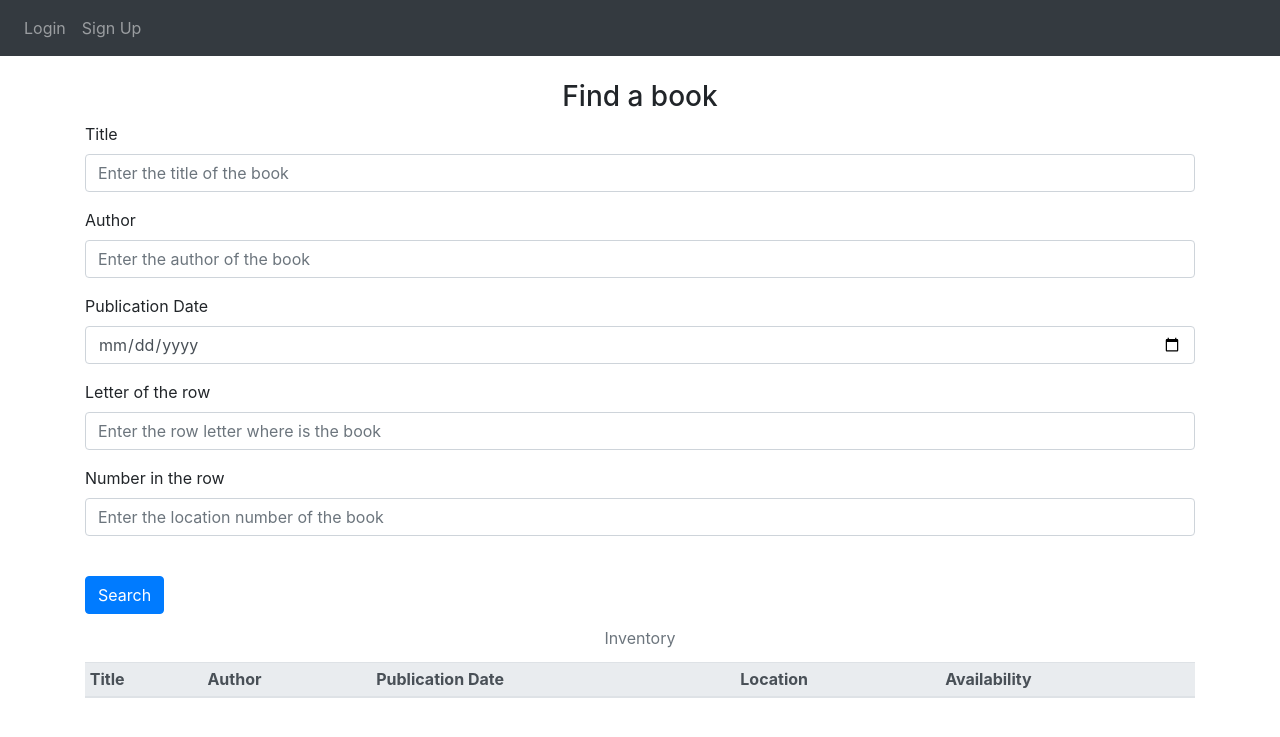
After one commit to jules2802/LibraryProjectManadge, a Flask app: page /find-book in a window 1280 px wide. The commit adds this page. Shown: the top 737 px of the page. Run offline with Flask 2, Linux system fonts and the light colour scheme; data that the repository does not hold is empty; some libraries are stand-ins or nearby versions.

Commit message:
add search for a book and borrow a book feature

```diff
--- a/website/templates/book_location.html
+++ b/website/templates/book_location.html
@@ -24,7 +24,7 @@
                     <th><input type="number" class="form-control" id="rowNumber" name="rowNumber" placeholder="Number"/>
                     </th>
                     <th>
-                        <input type="submit" value="Modify" class="btn btn-primary"></input>
+                        <input type="submit" value="Modify" class="btn btn-primary">
                         <input type="hidden" name="book" value="{{ book.id }}">
                     </th>
                 </form>
--- /dev/null
+++ b/website/templates/find_book.html
@@ -0,0 +1,109 @@
+{% extends "header.html" %} {% block title %}Find a book{% endblock %} {% block content %}
+    </br>
+    <form method="POST">
+        <h3 align="center">Find a book</h3>
+        <div class="form-group">
+            <label for="title">Title</label>
+            <input
+                    type="text"
+                    class="form-control"
+                    id="title"
+                    name="title"
+                    placeholder="Enter the title of the book"
+            />
+        </div>
+        <div class="form-group">
+            <label for="author">Author</label>
+            <input
+                    type="text"
+                    class="form-control"
+                    id="author"
+                    name="author"
+                    placeholder="Enter the author of the book"
+            />
+        </div>
+        <div class="form-group">
+            <label for="publicationDate">Publication Date</label>
+            <input
+                    type="date"
+                    class="form-control"
+                    id="publicationDate"
+                    name="publicationDate"
+                    placeholder="Enter the publication date of the book"
+            />
+        </div>
+        <div class="form-group">
+            <label for="rowLetter">Letter of the row</label>
+            <input
+                    type="text"
+                    class="form-control"
+                    id="rowLetter"
+                    name="rowLetter"
+                    placeholder="Enter the row letter where is the book"
+            />
+        </div>
+        <div class="form-group">
+            <label for="rowNumber">Number in the row</label>
+            <input
+                    type="number"
+                    class="form-control"
+                    id="rowNumber"
+                    name="rowNumber"
+                    placeholder="Enter the location number of the book"
+            />
+        </div>
+        <br/>
+        <input type="hidden" name="search" value="1" >
+        <input type="submit" value="Search" class="btn btn-primary"></input>
+    </form>
+    <table class="table table-striped table-hover table-sm ">
+        <caption style="caption-side: top; text-align: center;">Inventory</caption>
+        <thead class="thead-light">
+        <tr>
+            <th>Title</th>
+            <th>Author</th>
+            <th>Publication Date</th>
+            <th>Location</th>
+            <th>Availability</th>
+        </tr>
+        </thead>
+        {% for book in inventory %}
+            <tr>
+                <th>{{ book.title }}</th>
+                <th>{{ book.author }}</th>
+                <th>{{ book.publication_date }}</th>
+                <th>{{ book.row_letter }}-{{ book.row_number }}</th>
+                {% if book.available %}
+                    <th><i class="bi bi-check2">
+                        <svg xmlns="http://www.w3.org/2000/svg" width="16" height="16" fill="currentColor"
+                             class="bi bi-check2" viewBox="0 0 16 16">
+                            <path d="M13.854 3.646a.5.5 0 0 1 0 .708l-7 7a.5.5 0 0 1-.708 0l-3.5-3.5a.5.5 0 1 1 .708-.708L6.5 10.293l6.646-6.647a.5.5 0 0 1 .708 0z"/>
+                        </svg>
+                    </i></th>
+                    <th>
+                        <form method="post">
+                            <input type="submit" name="Borrow" value="Borrow" class="btn btn-primary">
+                            <input type="hidden" name="book" value="{{ book.id }}">
+                        </form>
+                    </th>
+                {% else %}
+                    <th>
+                        <i class="bi bi-check2">
+                            <svg xmlns="http://www.w3.org/2000/svg" width="16" height="16" fill="currentColor"
+                                 class="bi bi-x-lg" viewBox="0 0 16 16">
+                                <path fill-rule="evenodd"
+                                      d="M13.854 2.146a.5.5 0 0 1 0 .708l-11 11a.5.5 0 0 1-.708-.708l11-11a.5.5 0 0 1 .708 0Z"/>
+                                <path fill-rule="evenodd"
+                                      d="M2.146 2.146a.5.5 0 0 0 0 .708l11 11a.5.5 0 0 0 .708-.708l-11-11a.5.5 0 0 0-.708 0Z"/>
+                            </svg>
+                        </i>
+                    </th>
+                    <th style="color: darkgrey;">
+                        <span>Unavailable</span>
+                    </th>
+                {% endif %}
+
+            </tr>
+        {% endfor %}
+    </table>
+{% endblock %}
--- a/website/templates/header.html
+++ b/website/templates/header.html
@@ -37,6 +37,7 @@
                     <a class="nav-item nav-link" id="addBook" href="/add-book">Add a book</a>
                     <a class="nav-item nav-link" id="changeLocation" href="/change-location">Book Location</a>
                 {% endif %}
+                <a class="nav-item nav-link" id="findBook" href="/find-book">Find a book</a>
                 <a class="nav-item nav-link" id="logout" href="/logout">Logout</a>
 
             {% else %}
--- a/website/views/interface.py
+++ b/website/views/interface.py
@@ -1,12 +1,13 @@
 from datetime import datetime
 from flask import render_template, request, flash, Blueprint
 from flask_login import current_user, login_required
+from sqlalchemy import and_, or_, text
 
 from website import db
 from website.models.book import Book, location_is_used
 
+v1 = Blueprint('v1', __name__)
 
-v1 = Blueprint('v1', __name__)
 
 @v1.route('/home', methods=['GET', 'POST'])
 def home_page():
@@ -24,7 +25,6 @@ def add_book():
         row_letter = request.form['rowLetter'].upper()
         row_number = request.form['rowNumber']
 
-
         if (len(title) is 0) or (len(author) is 0) or (len(row_letter) is 0) or (len(row_number) is 0) or (
                 publication_date is ''):
             flash("A field is missing", category='error')
@@ -32,7 +32,7 @@ def add_book():
         elif row_letter.isalpha() is False:
             flash("Book row letter should contain only letters", category='error')
 
-        elif location_is_used(row_letter,row_number):
+        elif location_is_used(row_letter, row_number):
             flash("Book location is already taken", category='error')
 
         else:
@@ -46,13 +46,13 @@ def add_book():
             db.session.commit()
             flash('A new book has been add to the library')
 
-
     inventory = Book.query.all()
     return render_template('add_book.html', inventory=inventory, user=current_user)
 
-@v1.route('/change-location', methods=['GET','POST'])
+
+@v1.route('/change-location', methods=['GET', 'POST'])
 def change_location():
-    if request.method=='POST':
+    if request.method == 'POST':
         row_letter = request.form['rowLetter']
         row_number = request.form['rowNumber']
 
@@ -72,6 +72,69 @@ def change_location():
             db.session.commit()
             flash('Book location has been correctly updated')
 
-            ##Faire en sorte qu'on ne puisse pas remettre le meme emplacement
     inventory = Book.query.all()
     return render_template('book_location.html', inventory=inventory, user=current_user)
+
+
+@v1.route('/find-book', methods=['GET', 'POST'])
+def find_book():
+    ##search a book
+    if request.method == 'POST' and 'search' in request.form:
+        query = ''
+        and_operator = False ## And operator for SQL Query
+
+        title = request.form['title']
+        author = request.form['author']
+        publication_date = request.form.get('publicationDate')
+        row_letter = request.form['rowLetter'].upper()
+        row_number = request.form['rowNumber']
+
+        if title:
+            query = f'Book.title LIKE "%{title}%"'
+            and_operator = True
+        if author:
+            if and_operator:
+                query += f' AND Book.author Like "%{author}%"'
+            else:
+                query += f'Book.author LIKE "%{author}%"'
+                and_operator = True
+
+        if publication_date:
+            if and_operator:
+                query += f' AND Book.publication_date LIKE "%{publication_date}%"'
+            else:
+                query += f'Book.publication_date LIKE "%{publication_date}%"'
+                and_operator = True
+
+        if row_letter:
+            if and_operator:
+                query += f' AND Book.row_letter  LIKE "%{row_letter}%"'
+            else:
+                query += f'Book.row_letter LIKE "%{row_letter}%"'
+                and_operator = True
+
+        if row_number:
+            if and_operator:
+                query += f' AND Book.row.number  LIKE "%{row_number}%"'
+            else:
+                query += f'Book.row.number LIKE "%{row_number}%"'
+
+        search_result = Book.query.filter(and_(text(query))).all()
+        if len(search_result) is 0:
+            flash('No book match the details provided', category='error')
+        else:
+            return render_template('find_book.html', inventory=search_result, user=current_user)
+
+    ##rent a book
+    if request.method == 'POST' and request.form['Borrow']:
+        book_id = request.form['book']
+
+        book = Book.query.filter_by(id=book_id).first()
+        book.available = False
+        db.session.commit()
+        flash(f'You successfully borrow the book: {book.title} of {book.author}')
+
+
+
+    inventory = Book.query.all()
+    return render_template('find_book.html', inventory=inventory, user=current_user)
```
Also changed, not shown: website/templates/personal_interface.html (deleted, +0 -21 lines).
